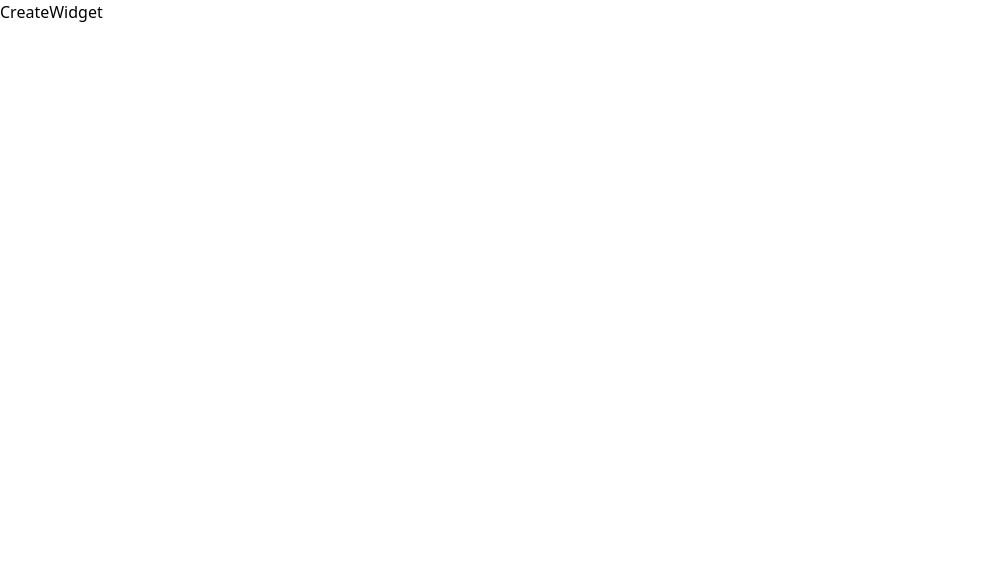
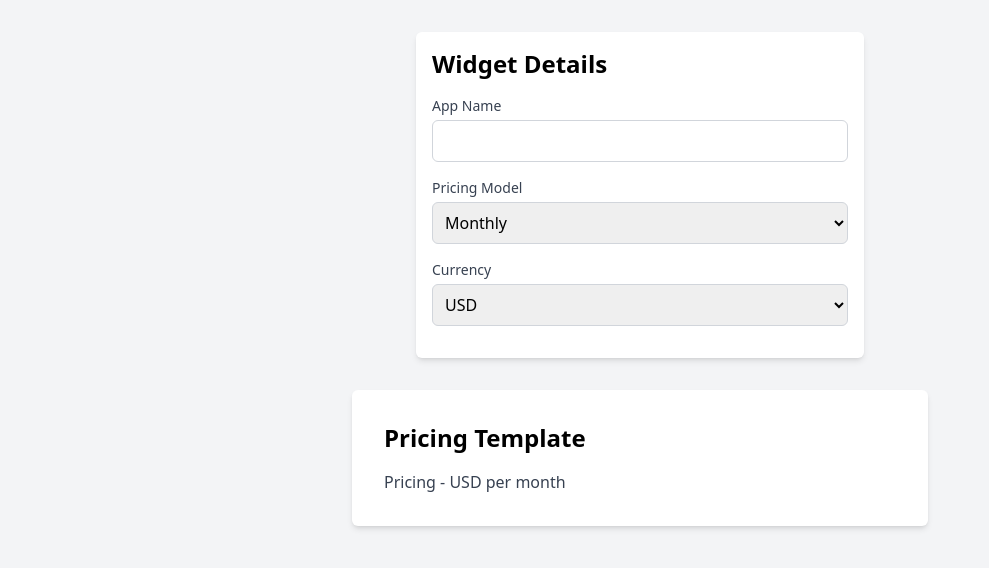
Before and after one commit to AnuragQ/PricingPageBuilderPro-SaaS-Pricing-Made-Simple, a React (Create React App) app in the folder frontend/: page /create-widget in a window 1280 px wide. Shown: the top 568 px of the page, without its empty margins (0-989 px from the left). Built offline with nearby package versions, Linux system fonts and the light colour scheme; the HTML template or start-up script is replaced by a standard one.

Commit message:
CreateWidget: Basic structure

```diff
--- a/frontend/src/routes/CreateWidget.js
+++ b/frontend/src/routes/CreateWidget.js
@@ -1,11 +1,87 @@
-import React from 'react'
+// CreateWidget.js
+import React, { useState } from 'react';
+import { motion } from 'framer-motion';
 
 const CreateWidget = () => {
+  // State to manage form inputs
+  const [widgetDetails, setWidgetDetails] = useState({
+    appName: '',
+    pricingModel: 'monthly',
+    currency: 'USD',
+  });
+
+  // Handle form input changes
+  const handleInputChange = (e) => {
+    const { name, value } = e.target;
+    setWidgetDetails((prevDetails) => ({ ...prevDetails, [name]: value }));
+  };
+
+  // Pricing template based on user input
+  const pricingTemplate = `${widgetDetails.appName} Pricing - ${widgetDetails.currency} ${
+    widgetDetails.pricingModel === 'monthly' ? 'per month' : 'per year'
+  }`;
+
   return (
-    <div>
-      CreateWidget
+    <div className="min-h-screen bg-gray-100 p-8">
+      {/* Left Side - User Input Form */}
+      <motion.div
+        className="max-w-md mx-auto mb-8 p-4 bg-white rounded-md shadow-md"
+        initial={{ x: '-100%' }}
+        animate={{ x: 0 }}
+        transition={{ duration: 0.5 }}
+      >
+        <h2 className="text-2xl font-bold mb-4">Widget Details</h2>
+        <form>
+          <div className="mb-4">
+            <label className="block text-sm font-medium text-gray-700">App Name</label>
+            <input
+              type="text"
+              name="appName"
+              value={widgetDetails.appName}
+              onChange={handleInputChange}
+              className="mt-1 p-2 border border-gray-300 rounded-md w-full"
+            />
+          </div>
+          <div className="mb-4">
+            <label className="block text-sm font-medium text-gray-700">Pricing Model</label>
+            <select
+              name="pricingModel"
+              value={widgetDetails.pricingModel}
+              onChange={handleInputChange}
+              className="mt-1 p-2 border border-gray-300 rounded-md w-full"
+            >
+              <option value="monthly">Monthly</option>
+              <option value="yearly">Yearly</option>
+            </select>
+          </div>
+          <div className="mb-4">
+            <label className="block text-sm font-medium text-gray-700">Currency</label>
+            <select
+              name="currency"
+              value={widgetDetails.currency}
+              onChange={handleInputChange}
+              className="mt-1 p-2 border border-gray-300 rounded-md w-full"
+            >
+              <option value="USD">USD</option>
+              <option value="EUR">EUR</option>
+              {/* Add more currency options as needed */}
+            </select>
+          </div>
+        </form>
+      </motion.div>
+
+      {/* Middle - Pricing Template Display */}
+      <motion.div
+        className="max-w-xl mx-auto p-8 bg-white rounded-md shadow-md"
+        initial={{ opacity: 0 }}
+        animate={{ opacity: 1 }}
+        transition={{ delay: 0.5, duration: 0.5 }}
+      >
+        <h2 className="text-2xl font-bold mb-4">Pricing Template</h2>
+        <p className="text-gray-700">{pricingTemplate}</p>
+      </motion.div>
     </div>
-  )
-}
+  );
+};
 
-export default CreateWidget
+export default CreateWidget;
```
